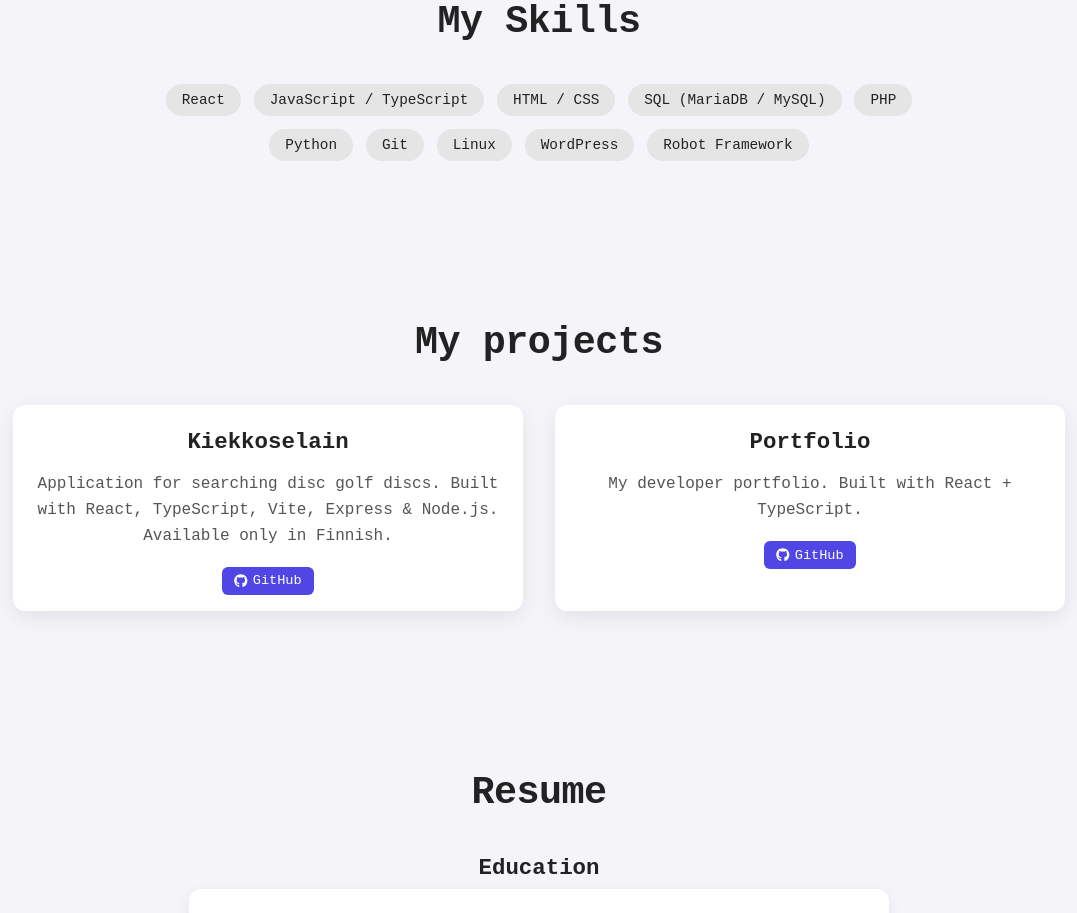
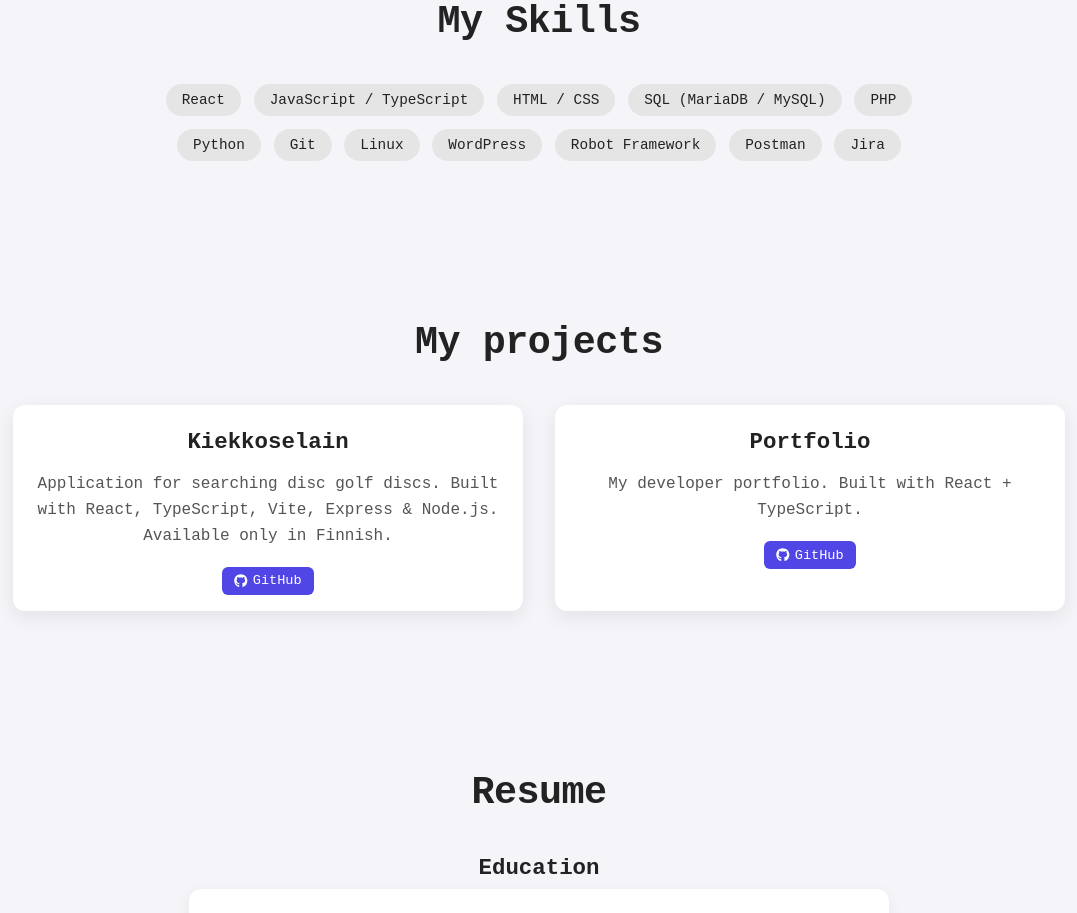
Before and after one commit to gsapo011/samin, a React (Vite) app: page / in a window 1280 px wide. Shown: the part 880-1793 px from the top of the page, without its empty margins (101-1178 px from the left). Built offline with nearby package versions, Linux system fonts and the light colour scheme.

Commit message:
Update Skills.tsx

```diff
--- a/src/components/Skills.tsx
+++ b/src/components/Skills.tsx
@@ -9,7 +9,9 @@ const skills = [
   "Git",
   "Linux",
   "WordPress",
-  "Robot Framework"
+  "Robot Framework",
+  "Postman",
+  "Jira"
 ];
 
 export default function Skills() {
```
